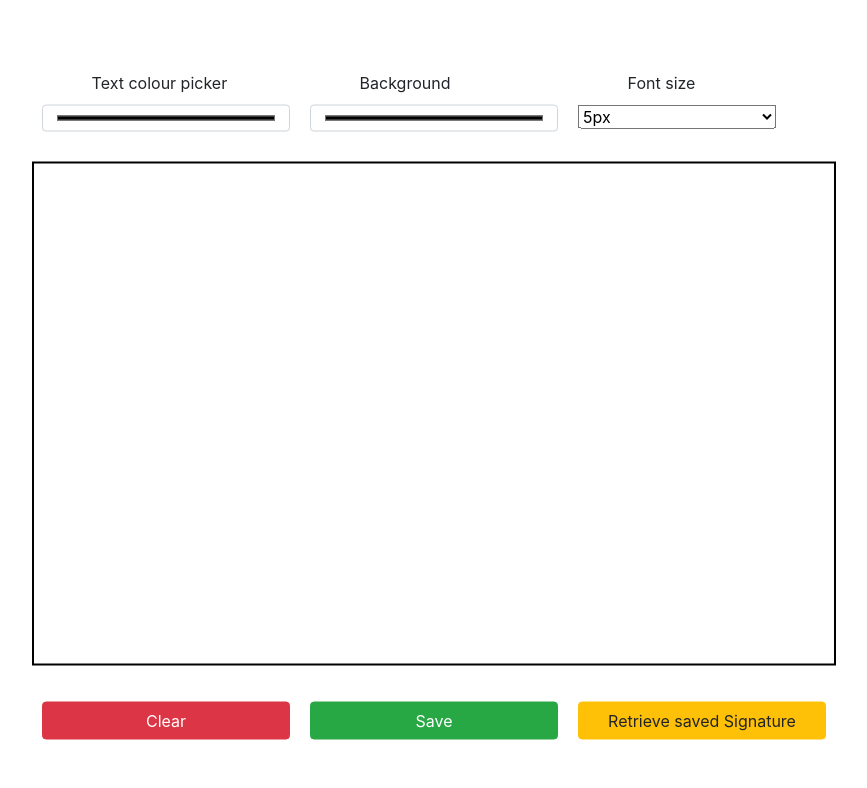
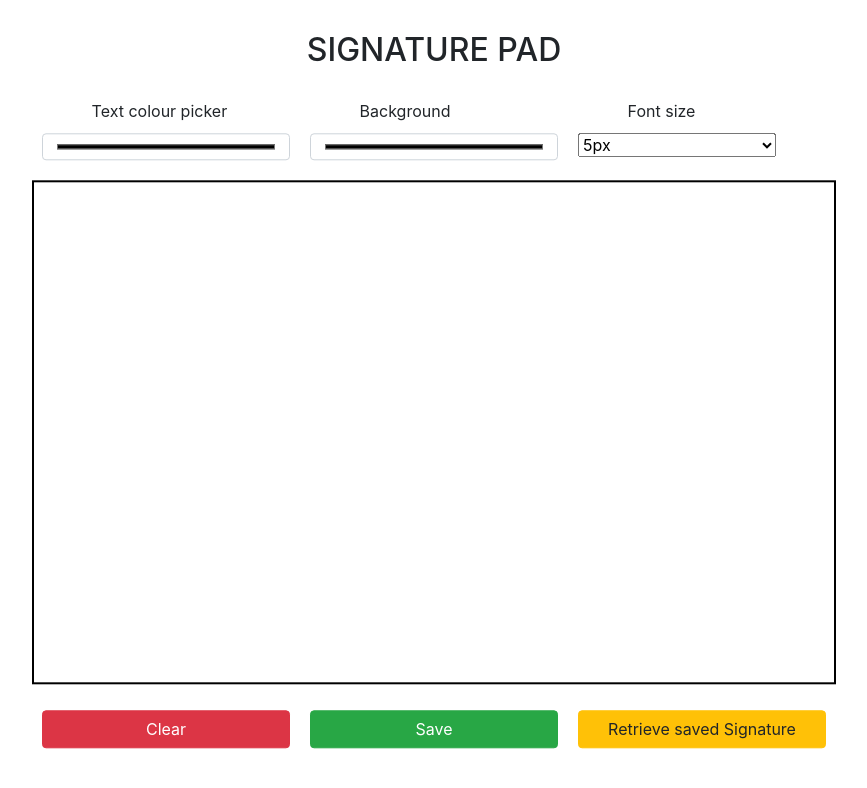
Before and after one commit to yashupadhayay/Signature-pad, a plain HTML site: page index.html in a window 1280 px wide. Shown: the whole page, without its empty margins (206-1073 px from the left). Drawn offline with nearby package versions, Linux system fonts and the light colour scheme.

Commit message:
add heading

```diff
--- a/index.html
+++ b/index.html
@@ -9,6 +9,7 @@
 </head>
 <body>
     <div class="main">
+        <h2>SIGNATURE PAD</h2>
         <div class="top">
             <div class="block">
                 <p>Text colour picker</p>
--- a/style.css
+++ b/style.css
@@ -2,7 +2,7 @@
     display: flex;
     flex-direction: row;
     justify-content: space-between;
-    margin:20px 0 20px 0 ;
+    margin:10px 0 10px 0 ;
 }
 .canvas{
     border: 2px solid black;
@@ -26,3 +26,7 @@
     margin: 10px auto;
     width: 60%;
 }
+h2{
+    text-align:center;
+
+  }
```
